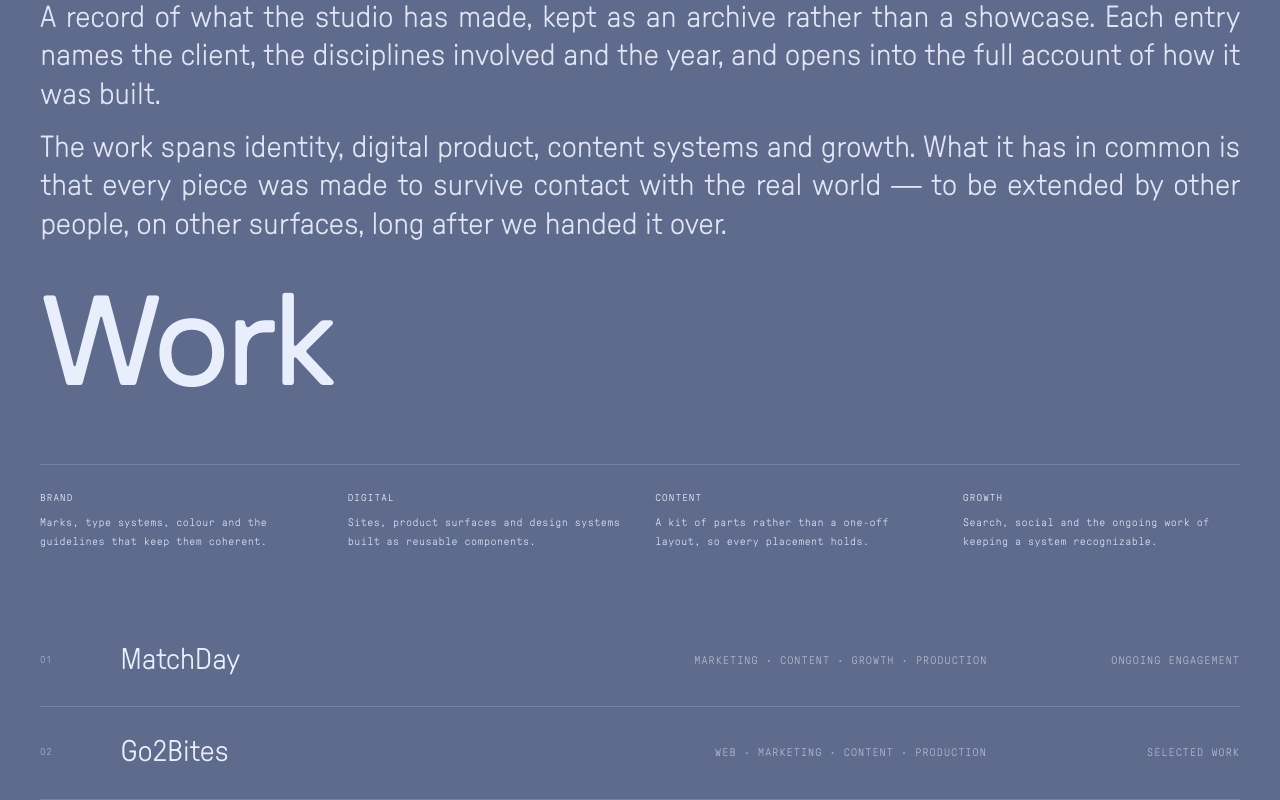
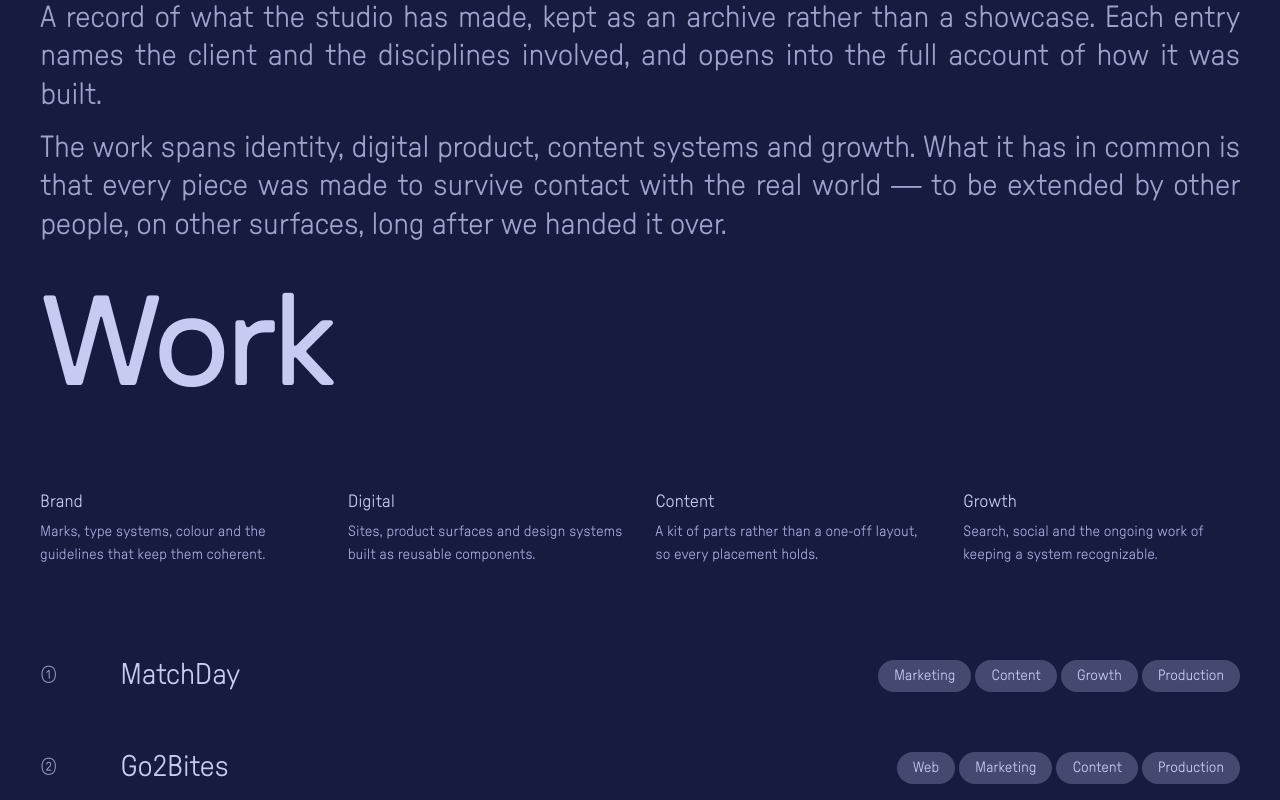
Before and after one commit to cedarandcactus/burgama-site-14.5, a Next.js app: page /work in a window 1280 px wide. Shown: the part 280-1080 px from the top of the page. Built offline with nearby package versions, Linux system fonts and the light colour scheme.

Commit message:
feat: revert color scheme to dark and update global color palette

```diff
--- a/app/globals.css
+++ b/app/globals.css
@@ -57,7 +57,9 @@
 }
 
 :root {
-  color-scheme: light;
+  /* Dark again — the ground is deep navy, so form controls and scrollbars
+     should render dark rather than light. */
+  color-scheme: dark;
 
   /*
     ARTIFACT PALETTE — muted, light-ground, taken from COLOR REF.
@@ -75,45 +77,52 @@
     tokens below (--paper / --ink / --plum / --peri) in all new work.
   */
   /*
-    PERIWINKLE ON SLATE, from the reference. The ground is a slate blue-grey
-    and the type is pale periwinkle, so `--paper` is the slate and `--ink` is
-    the periwinkle. Every rule on the site is written against these two,
-    which is why the whole palette turns over from here.
-
-    ON THE TWO VALUES — read before "correcting" them to the reference.
-    The source art is roughly #C3D3F2 type on a #8390B5 ground, which
-    measures 2.3:1. Body copy is now the largest thing on the page and that
-    is not readable. Rather than darken the ground a long way (which would
-    lose the slate character), the type is lifted to #E8EEFC and the ground
-    settled at #5F6B8C — computed at 4.6:1, so it clears AA outright while
-    staying much closer to the reference than a dark ground would.
+    PERIWINKLE ON DEEP NAVY, from the reference. `--paper` is the navy ground
+    and `--ink` is the periwinkle type. Every rule on the site is written as
+    "paper background, ink text", so the whole palette turns over from these
+    two declarations.
+
+    TWO BASE COLOUR FAMILIES, per the global rules: NAVY + PERIWINKLE.
+    Everything visible is a tonal variation of one of them — no convenience
+    grey, white, black or border-grey anywhere. The `-raised` / `-sunk` /
+    `-soft` / `-mid` values below exist so hierarchy can be built from tone
+    within the two families instead of by introducing a third.
+
+    Unlike the two previous passes, this reference needs no contrast
+    correction: pale periwinkle on deep navy measures about 11:1, so the
+    values sit essentially where the source art puts them. (For the record,
+    the amber-on-grey and periwinkle-on-slate versions were 2.4:1 and 2.3:1
+    and both had to be adjusted. This one does not.)
   */
-  --paper: #5f6b8c;
-  --paper-raised: #6b789c;
-  --paper-sunk: #55607e;
-  --ink: #e8eefc;
+  --paper: #161c40;
+  --paper-raised: #1e2450;
+  --paper-sunk: #111634;
+  --ink: #c7cbf2;
   /*
-    Secondary type. Kept close to `--ink` rather than faded toward the
-    ground — the flat-UI rule forbids hierarchy by opacity, and dimming this
-    far enough to read as "soft" would drop it below contrast. 4.2:1.
+    Secondary type — a darker step of the same periwinkle, not a grey and
+    not an opacity. Still about 7:1 on the navy.
   */
-  --ink-soft: #dbe4f8;
+  --ink-soft: #a6abdc;
+  /* Mid tone of the ink family, used for the default control fill. */
+  --ink-mid: #b9bcec;
   --plum: #574c5e;
-  --peri: #a9a5d9;
+  --peri: var(--ink);
 
   /*
-    The deep field media sits on. A deeper slate, NOT `--ink`: a periwinkle
-    panel would put pale media on pale and hand the largest area on the page
-    to the brightest colour. Media reads against the deep tone.
+    The field media sits on: a raised navy, NOT periwinkle. A periwinkle
+    panel would hand the largest area on the page to the brightest colour
+    and fight the type for attention.
   */
-  --panel: #3f4860;
+  --panel: #1e2450;
 
   /* Legacy aliases — see note above. */
   --navy: var(--paper);
   --periwinkle: var(--ink);
   --surface-1: var(--paper-raised);
   --surface-2: var(--paper-sunk);
-  --surface-3: #c6c9da;
+  /* Was a hardcoded #c6c9da — an invented grey with no relation to either
+     base family, which the global colour rules prohibit. Now a navy step. */
+  --surface-3: var(--paper-raised);
 
   --background: var(--paper);
   --foreground: var(--ink);
@@ -368,7 +377,8 @@
   justify-content: space-between;
   gap: 1rem;
   padding-bottom: 0.75rem;
-  border-bottom: 1px solid color-mix(in srgb, var(--ink) 22%, transparent);
+  /* Routed through `--rule` (now transparent) — see the NO LINES note. */
+  border-bottom: 1px solid var(--rule);
 }
 
 .poster-label {
@@ -679,7 +689,7 @@
   grid-template-columns: 1fr;
   gap: clamp(1.25rem, 2.4vw, 2.25rem);
   padding-top: clamp(1rem, 2vw, 1.75rem);
-  border-top: 1px solid color-mix(in srgb, var(--ink) 16%, transparent);
+  border-top: 1px solid var(--rule);
 }
 
 @media (min-width: 620px) {
@@ -806,35 +816,49 @@
 .case-module-title,
 .case-spec-label,
 .case-spec-value,
-.page-hero-column-title,
-.page-hero-column-body,
-.artifact-index-meta {
-  font-family: var(--font-mono);
-}
-
+/*
+  These columns hold REAL CONTENT — the four disciplines, each a heading with
+  its own sentence of copy. They were being rendered as 10px tracked
+  uppercase mono titles over 11px tracked mono body, which is precisely the
+  "tiny widely tracked uppercase metadata" the global rules prohibit, and it
+  buried actual writing under a utility treatment.
+
+  Now: sentence-case sans titles at reading scale, and body copy at a size
+  someone can actually read. Mono is reserved for genuine utility text
+  (spec labels and values), which is the contrast the system depends on.
+  This block previously overrode the sizes set earlier in the file — source
+  order was winning silently, so both declarations had to be reconciled here.
+*/
 .page-hero-column-title {
-  font-size: 0.625rem;
-  letter-spacing: 0.12em;
-  text-transform: uppercase;
+  font-family: var(--font-sans);
+  font-size: clamp(1.0625rem, 1.4vw, 1.375rem);
+  letter-spacing: -0.01em;
+  text-transform: none;
+  line-height: 1.25;
 }
 
 .page-hero-column-body {
-  font-size: 0.6875rem;
-  line-height: 1.7;
-  letter-spacing: 0.04em;
+  font-family: var(--font-sans);
+  font-size: clamp(0.9375rem, 1.05vw, 1.0625rem);
+  line-height: 1.5;
+  letter-spacing: -0.005em;
 }
 
 /* ------------------------------------------------------------------
    Pill buttons — three sizes, from the reference
 
-   Fully rounded (`border-radius: 999px`), which is a deliberate exception to
-   the site's uniform 10px corner: the reference's controls are pills and the
-   whole point of this pass is its sizing language. Amber fill with a grey
-   label — the same inversion the site already uses for hover states, so the
-   control reads as part of the system rather than as a new colour.
-
-   Sizes are `.pill-sm` / default / `.pill-wide`. They differ in padding and
-   size, NOT in radius, so they still read as one family.
+   Fully rounded (`border-radius: 999px`), a deliberate exception to the
+   site's uniform 10px corner: the reference's controls are pills, and the
+   global rules call for fully rounded buttons while also insisting that
+   button geometry stays on buttons — so no image, panel or section inherits
+   this radius.
+
+   Periwinkle fill with a navy label — the same inversion the site already
+   uses for hover, so a control reads as part of the system rather than as a
+   new colour.
+
+   SIZE classes are `.pill-sm` / default / `.pill-wide`, differing in padding
+   only — same radius, same family. TONE classes are separate, below.
 ------------------------------------------------------------------ */
 
 .pill {
@@ -845,7 +869,9 @@
   border: 0;
   border-radius: 999px;
   padding: 0.6rem 1.35rem;
-  background: var(--ink);
+  /* Mid step of the ink family — the reference's middle "Button" tone. The
+     palest step is `.pill-strong`, the recessed one `.pill-muted`. */
+  background: var(--ink-mid);
   color: var(--paper);
   font-family: var(--font-sans);
   font-size: 1.0625rem;
@@ -866,14 +892,29 @@
 }
 
 /*
-  The reference's "Small" pill is a muted, semi-transparent version of the
-  solid ones rather than a different hue — it recedes without becoming a
-  second colour. The label steps up to full `--ink` to hold contrast against
-  the lighter fill.
+  TONE IS SEPARATE FROM SIZE — this matters.
+
+  The reference shows its three controls in three different tones, but the
+  global rules say the wide variant exists only to carry longer labels. So
+  tone must not ride on `.pill-wide`, or "long label" and "more emphasis"
+  become the same decision and the vocabulary collapses. Size classes
+  (`.pill-sm` / `.pill-wide`) change geometry only; these change tone only,
+  and any tone composes with any size.
+
+  All three are tonal steps of the SAME periwinkle family, which is what
+  keeps the cluster inside the two-colour rule. The label is navy on the two
+  solid fills and periwinkle on the translucent one — on a 26% fill over a
+  deep navy ground, a navy label would be unreadable.
 */
 .pill-muted {
-  background: color-mix(in srgb, var(--ink) 22%, transparent);
+  background: color-mix(in srgb, var(--ink) 26%, transparent);
   color: var(--ink);
+}
+
+/* The palest step. For the one control that should carry the most weight. */
+.pill-strong {
+  background: var(--ink);
+  color: var(--paper);
 }
 
 .pill:hover,
@@ -964,7 +1005,7 @@
   grid-template-columns: 1fr;
   gap: 0.25rem;
   padding-block: 0.875rem;
-  border-bottom: 1px solid color-mix(in srgb, var(--ink) 16%, transparent);
+  border-bottom: 1px solid var(--rule);
 }
 
 @media (min-width: 720px) {
@@ -1163,7 +1204,7 @@
   align-items: center;
   gap: 0.25rem 1.5rem;
   padding-block: clamp(1rem, 1.8vw, 1.6rem);
-  border-bottom: 1px solid color-mix(in srgb, var(--ink) 16%, transparent);
+  border-bottom: 1px solid var(--rule);
   color: var(--ink);
   transition:
     background-color var(--dur-med) var(--ease-smooth),
@@ -1172,8 +1213,14 @@
 }
 
 @media (min-width: 860px) {
+  /*
+    Three columns now, not four — the year was removed from the row. The name
+    column takes the freed space rather than the cluster, so the project name
+    keeps the authority and the cluster stays a compact object sitting away
+    from it (the rules want distance and placement, not two stretched blocks).
+  */
   .artifact-index-row {
-    grid-template-columns: 3.5rem minmax(0, 1.4fr) minmax(0, 1fr) auto;
+    grid-template-columns: 3.5rem minmax(0, 1.75fr) auto;
   }
 }
 
@@ -1190,15 +1237,54 @@
   outline: none;
 }
 
+/*
+  The dingbat glyph. Sized up from the old 0.625rem tracked `01` — a circled
+  numeral is a graphic mark and the rules allow it to be generous, whereas
+  tiny tracked digits are the CMS-metadata look being removed. Tracking is
+  zeroed: letter-spacing on a single glyph only pushed it off its own centre.
+*/
 .artifact-index-num {
-  font-size: 0.625rem;
-  letter-spacing: 0.12em;
-  color: color-mix(in srgb, currentcolor 55%, transparent);
+  font-size: clamp(1rem, 1.5vw, 1.375rem);
+  letter-spacing: 0;
+  line-height: 1;
+  color: color-mix(in srgb, currentcolor 70%, transparent);
 }
 
 .artifact-index-client {
   font-size: clamp(1.125rem, 2.4vw, 1.875rem);
   letter-spacing: -0.02em;
+}
+
+/*
+  Category cluster — deliberately tight. The rules ask for "several little
+  objects collected into one graphic unit", so the gap is small and wrapping
+  is allowed; an evenly spread row of categories is called out as wrong.
+*/
+.category-cluster {
+  display: flex;
+  flex-wrap: wrap;
+  gap: 0.25rem;
+  grid-column: 2;
+}
+
+@media (min-width: 860px) {
+  .category-cluster {
+    grid-column: auto;
+    justify-content: flex-end;
+  }
+}
+
+/*
+  Index rows fill with ink on hover and flip their text to paper. The pills
+  inside are translucent ink with an ink label, which on an ink-filled row
+  would be ink-on-ink — invisible. Measured and confirmed, so on hover the
+  cluster inverts to translucent paper with a paper label, keeping the same
+  recessed relationship against the new background.
+*/
+.artifact-index-row:hover .pill-muted,
+.artifact-index-row:focus-visible .pill-muted {
+  background: color-mix(in srgb, var(--paper) 20%, transparent);
+  color: var(--paper);
 }
 
 .artifact-index-meta {
@@ -1602,7 +1688,19 @@ a.action-quiet:hover .action-arrow {
 
 :root {
   --page-gutter: clamp(1rem, 3.2vw, 2.5rem);
-  --rule: color-mix(in srgb, var(--periwinkle) 22%, transparent);
+  /*
+    NO LINES (global rule 04). This was a visible 22% hairline used as the
+    default separator between nav, index rows, spec rows, columns, project
+    rows and the footer. The rules prohibit exactly that: lines must not be
+    used to announce that one section ended and another began — separation
+    comes from whitespace, scale, position and density instead.
+
+    Kept as a transparent token rather than deleting ~10 border declarations,
+    so every divider in the codebase has ONE control point. The padding those
+    rules carried is retained, so the spacing rhythm survives; only the
+    drawn line is gone. Set this to a colour to bring them all back.
+  */
+  --rule: transparent;
 }
 
 /* --- Nav --------------------------------------------------------- */
@@ -1653,11 +1751,11 @@ a.action-quiet:hover .action-arrow {
 
 .site-nav-link {
   /*
-    Full-strength colour, not a dimmed mix. At this size a 64% mix against
-    the ground read as disabled rather than as secondary, and the flat-UI
-    rule forbids hierarchy by opacity.
+    One tonal step back from `--ink` so the current page can be distinguished
+    without an underline. This is a real colour step in the periwinkle
+    family, not an opacity fade — the earlier 64% mix read as disabled.
   */
-  color: var(--periwinkle);
+  color: var(--ink-soft);
   transition: opacity 240ms var(--ease-module);
 }
 
@@ -1687,10 +1785,15 @@ a.action-quiet:hover .action-arrow {
   transform: translate(1px, -1px);
 }
 
+/*
+  Current page marked by TONE, not an underline — the NO LINES rule names
+  unnecessary underlines specifically, and the colour rules say to reach for
+  tonal variation before adding a mark. The current link sits at full `--ink`
+  while the rest sit one step back at `--ink-soft` (still ~7:1, so "quieter"
+  never means "unreadable"). No extra element, no drawn line.
+*/
 .site-nav-link.is-current {
-  text-decoration: underline;
-  text-decoration-thickness: 1px;
-  text-underline-offset: 0.3em;
+  color: var(--ink);
 }
 
 /* The index collapses into a single toggle on small screens. */
@@ -1907,7 +2010,7 @@ a.action-quiet:hover .action-arrow {
   align-items: flex-start;
   gap: 0.5rem;
   padding-top: 0.875rem;
-  border-top: 1px solid color-mix(in srgb, var(--periwinkle) 34%, transparent);
+  border-top: 1px solid var(--rule);
   font-size: 0.75rem;
   font-weight: 400;
   line-height: 1.2;
--- a/app/work/page.tsx
+++ b/app/work/page.tsx
@@ -37,7 +37,8 @@ export default function WorkPage() {
       <PageHero
         wordmark="Work"
         intro={[
-          'A record of what the studio has made, kept as an archive rather than a showcase. Each entry names the client, the disciplines involved and the year, and opens into the full account of how it was built.',
+          /* No longer promises a year — the index stopped rendering that field. */
+          'A record of what the studio has made, kept as an archive rather than a showcase. Each entry names the client and the disciplines involved, and opens into the full account of how it was built.',
           'The work spans identity, digital product, content systems and growth. What it has in common is that every piece was made to survive contact with the real world — to be extended by other people, on other surfaces, long after we handed it over.',
         ]}
       />
--- /dev/null
+++ b/components/category-cluster.tsx
@@ -0,0 +1,38 @@
+/**
+ * Category cluster — disciplines as a tight bunch of small pills.
+ *
+ * Replaces the `Brand · Digital · Motion` metadata line. The global rules
+ * prohibit that dot-joined tracked list as passive text under a title and say
+ * that when those concepts must appear they use the category-button
+ * vocabulary. So this reuses the existing `.pill` primitives rather than
+ * introducing a chip/tag/badge that does the same job.
+ *
+ * Rendered as SPANS, not buttons or links. These clusters sit inside the
+ * row-level `<a>` of an index, and nesting interactive elements inside an
+ * anchor is invalid HTML — the row is the click target, the pills are its
+ * labels. `.pill-muted` keeps them recessed so they never out-shout the
+ * project name, which the rules want to hold the authority in a work index.
+ *
+ * Gaps are deliberately small (rules: "tight clusters", "several little
+ * objects collected into one graphic unit") and wrapping is allowed, so the
+ * cluster reads as one object instead of an evenly spread row.
+ */
+export function CategoryCluster({
+  items,
+  className,
+}: {
+  items: string[]
+  className?: string
+}) {
+  if (items.length === 0) return null
+
+  return (
+    <span className={className ? `category-cluster ${className}` : 'category-cluster'}>
+      {items.map((item) => (
+        <span key={item} className="pill pill-sm pill-muted">
+          {item}
+        </span>
+      ))}
+    </span>
+  )
+}
--- /dev/null
+++ b/components/dingbat.tsx
@@ -0,0 +1,39 @@
+/**
+ * Dingbat indexing — the site's ONE numbering language.
+ *
+ * The global rules make dingbats a primary design element and forbid mixing
+ * numbering systems (no `01` here and `②` there, no switching to roman or to
+ * a bare digit). Both indexes previously printed `String(i).padStart(2,'0')`,
+ * which produced the `01 / title / metadata / divider` row the rules single
+ * out as generic CMS UI. Everything that indexes now calls this instead.
+ *
+ * These are real Unicode glyphs (U+2460 onward), not SVG circles or a CSS
+ * approximation, which is what the "use real font glyphs" rule asks for.
+ * Past the glyph range the numeral is printed plain rather than faked — a
+ * silently wrong index is worse than an unstyled one.
+ */
+const CIRCLED_ONE = 0x2460
+const CIRCLED_MAX = 20
+
+export function dingbat(n: number): string {
+  if (!Number.isInteger(n) || n < 1) return ''
+  if (n > CIRCLED_MAX) return String(n)
+  return String.fromCodePoint(CIRCLED_ONE + n - 1)
+}
+
+/**
+ * `n` is 1-based. The glyph carries no information a screen reader needs
+ * beyond its number, and "circled digit two" is noise in a list of projects,
+ * so the visible glyph is hidden and a plain number is exposed instead.
+ */
+export function Dingbat({ n, className }: { n: number; className?: string }) {
+  const glyph = dingbat(n)
+  if (!glyph) return null
+
+  return (
+    <span className={className}>
+      <span aria-hidden="true">{glyph}</span>
+      <span className="sr-only">{n}</span>
+    </span>
+  )
+}
--- a/components/work-index.tsx
+++ b/components/work-index.tsx
@@ -1,14 +1,23 @@
 import Link from 'next/link'
+import { CategoryCluster } from '@/components/category-cluster'
+import { Dingbat } from '@/components/dingbat'
 import { Reveal } from '@/components/reveal'
 import { type Project } from '@/lib/projects'
 
 /**
- * The project list as a ruled index rather than a grid of cards.
+ * The project list as an index rather than a grid of cards.
  *
- * The reworked direction treats work as an archive: one hairline row per
- * project, numbered, with the disciplines and year set as tiny caps. Hover
- * fills the whole row with ink (see `.artifact-index-row`), so the list reads
- * as a set of plates being pulled rather than as a wall of thumbnails.
+ * Rebuilt to the sanctioned ingredients — dingbat, project name, category
+ * cluster — and away from the `01 / title / dot-joined metadata / year /
+ * hairline` row, which is the exact structure the rules call out as generic
+ * CMS UI. The hairline is gone (see `--rule`), the number is a dingbat glyph,
+ * and the disciplines are a tight pill cluster.
+ *
+ * The year was dropped. It is a CMS field that was being rendered only
+ * because it exists: it did not help navigation, understanding or
+ * storytelling in a list this short, and removing it lets the client name
+ * hold the authority the rules want it to have. It is still on the project
+ * record and still shown on the case-study page.
  */
 export function WorkIndex({ projects }: { projects: Project[] }) {
   return (
@@ -16,19 +25,11 @@ export function WorkIndex({ projects }: { projects: Project[] }) {
       {projects.map((project, index) => (
         <Reveal key={project.id} delay={index * 60}>
           <Link href={`/work/${project.slug}`} className="artifact-index-row">
-            <span className="artifact-index-num">
-              {String(index + 1).padStart(2, '0')}
-            </span>
+            <Dingbat n={index + 1} className="artifact-index-num" />
 
             <span className="artifact-index-client">{project.client}</span>
 
-            <span className="artifact-index-meta">
-              {project.disciplines.join(' · ')}
-            </span>
-
-            <span className="artifact-index-meta artifact-index-year">
-              {project.year}
-            </span>
+            <CategoryCluster items={project.disciplines} />
           </Link>
         </Reveal>
       ))}
```
Also changed, not shown: components/home-index.tsx (+5 -9 lines), components/site-footer.tsx (+9 -1 lines), components/site-nav.tsx (+5 -3 lines).
